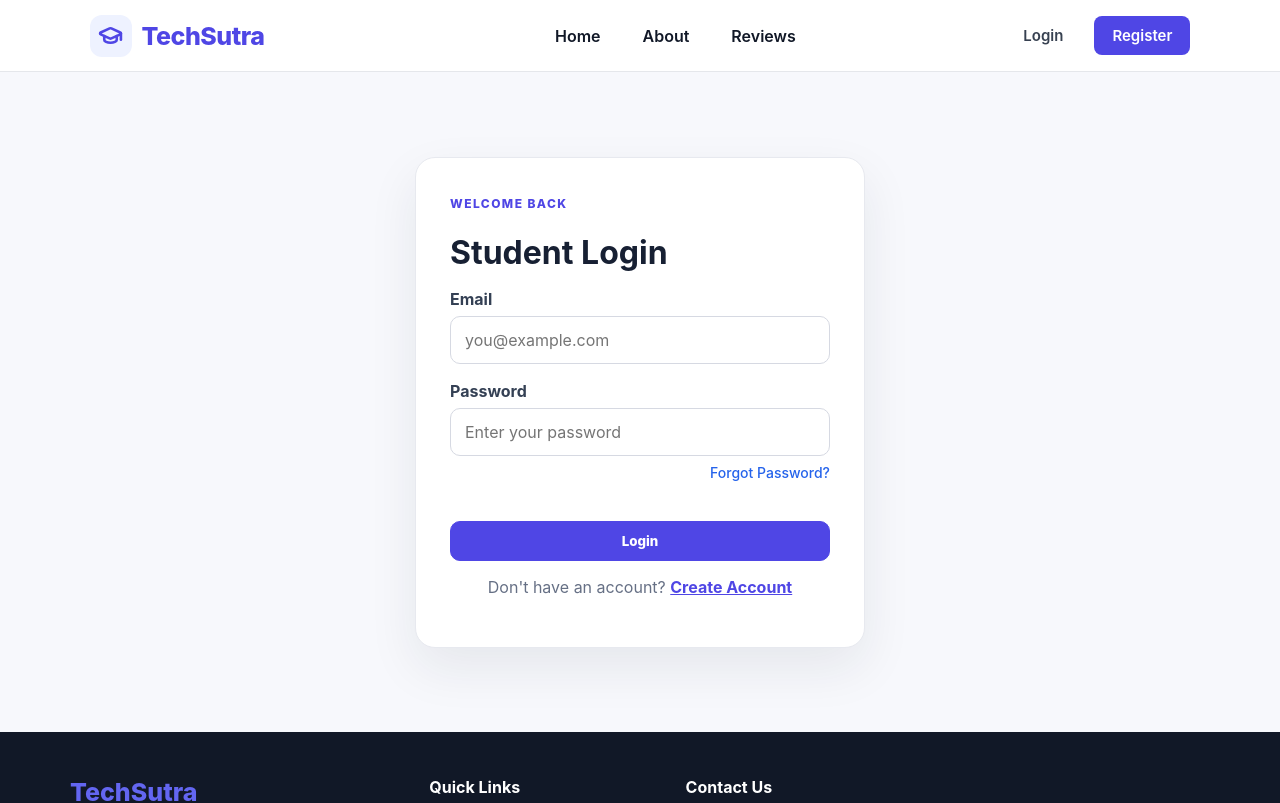
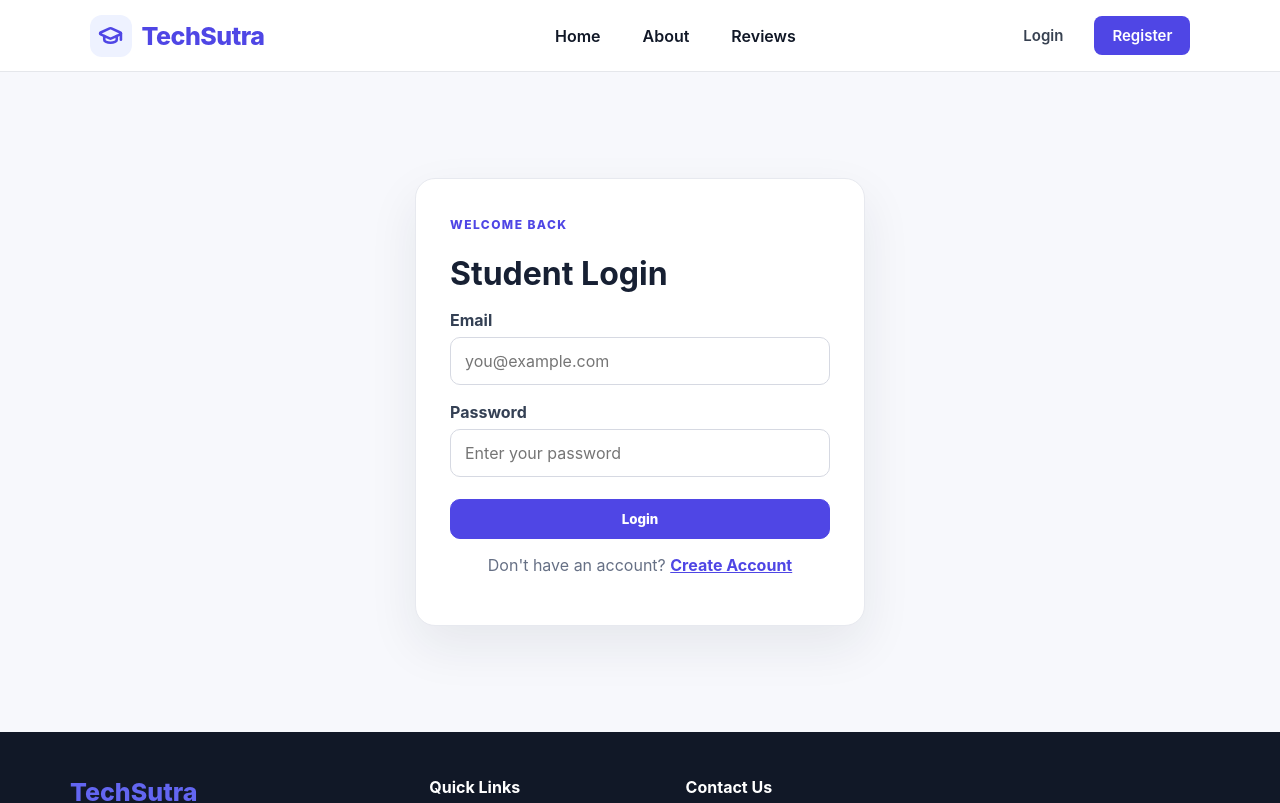
Before and after one commit to Dipti17Bhawar/E-Learning-Platform-For-Engineers, a React (Vite) app in the folder client/: page /login in a window 1280 px wide. Shown: the top 803 px of the page. Built offline with nearby package versions, Linux system fonts and the light colour scheme.

Commit message:
changes for reset password

```diff
--- a/client/src/views/Login/Login.css
+++ b/client/src/views/Login/Login.css
@@ -1,25 +1,17 @@
+
 /* =========================================
    LOGIN PAGE
 ========================================= */
 
 .login-page {
   min-height: calc(100vh - 72px);
-
-  background: linear-gradient(
-    135deg,
-    #eef2ff,
-    #f8fafc
-  );
-
+  background: linear-gradient(135deg, #eef2ff, #f8fafc);
   display: flex;
   align-items: center;
   justify-content: center;
-
   padding: 50px 20px;
-
   box-sizing: border-box;
 }
-
 
 /* =========================================
    LOGIN CARD
@@ -28,21 +20,13 @@
 .login-card {
   width: 100%;
   max-width: 450px;
-
   background: #ffffff;
-
   padding: 40px;
-
   border: 1px solid #e5e7eb;
-
   border-radius: 18px;
-
-  box-shadow:
-    0 15px 40px rgba(23, 32, 51, 0.10);
-
+  box-shadow: 0 15px 40px rgba(23, 32, 51, 0.1);
   box-sizing: border-box;
 }
-
 
 /* =========================================
    LOGIN HEADER
@@ -50,59 +34,31 @@
 
 .login-header {
   text-align: center;
-
   margin-bottom: 30px;
 }
 
-
-/* =========================================
-   LOGIN BADGE
-========================================= */
-
 .login-badge {
   display: inline-block;
-
   margin-bottom: 12px;
-
   color: #4f46e5;
-
   font-size: 12px;
-
   font-weight: 800;
-
   letter-spacing: 1.5px;
 }
 
-
-/* =========================================
-   HEADING
-========================================= */
-
 .login-header h1 {
   margin: 0 0 12px;
-
   color: #172033;
-
   font-size: 34px;
-
   font-weight: 800;
 }
 
-
-/* =========================================
-   DESCRIPTION
-========================================= */
-
 .login-header p {
   margin: 0;
-
   color: #667085;
-
   font-size: 16px;
-
   line-height: 1.6;
 }
-
 
 /* =========================================
    ERROR MESSAGE
@@ -110,26 +66,16 @@
 
 .login-error {
   background: #fef2f2;
-
   color: #dc2626;
-
   border: 1px solid #fecaca;
-
   border-radius: 8px;
-
   padding: 12px 14px;
-
   margin-bottom: 20px;
-
   font-size: 14px;
-
   font-weight: 600;
-
   text-align: center;
-
   line-height: 1.5;
 }
-
 
 /* =========================================
    FORM GROUP
@@ -139,89 +85,45 @@
   margin-bottom: 20px;
 }
 
-
-/* =========================================
-   LABEL
-========================================= */
-
 .form-group label {
   display: block;
-
   margin-bottom: 8px;
-
   color: #172033;
-
   font-size: 15px;
-
   font-weight: 700;
 }
 
-
-/* =========================================
-   INPUT
-========================================= */
-
 .form-group input {
   width: 100%;
-
   height: 48px;
-
   padding: 0 14px;
-
   background: #ffffff;
-
   color: #172033;
-
   border: 1.5px solid #d1d5db;
-
   border-radius: 8px;
-
   outline: none;
-
   font-family: inherit;
-
   font-size: 15px;
-
   box-sizing: border-box;
-
   transition:
     border-color 0.2s ease,
     box-shadow 0.2s ease,
     background 0.2s ease;
 }
 
-
-/* =========================================
-   INPUT PLACEHOLDER
-========================================= */
-
 .form-group input::placeholder {
   color: #9ca3af;
 }
 
-
-/* =========================================
-   INPUT FOCUS
-========================================= */
-
 .form-group input:focus {
   border-color: #4f46e5;
-
-  box-shadow:
-    0 0 0 3px rgba(79, 70, 229, 0.10);
+  box-shadow: 0 0 0 3px rgba(79, 70, 229, 0.1);
 }
-
-
-/* =========================================
-   INPUT DISABLED
-========================================= */
 
 .form-group input:disabled {
   background: #f9fafb;
-
   cursor: not-allowed;
 }
-
 
 /* =========================================
    LOGIN BUTTON
@@ -229,74 +131,40 @@
 
 .login-submit-btn {
   width: 100%;
-
   height: 48px;
-
   margin-top: 5px;
-
   background: #4f46e5;
-
   color: #ffffff;
-
   border: 2px solid #4f46e5;
-
   border-radius: 8px;
-
   font-family: inherit;
-
   font-size: 16px;
-
   font-weight: 700;
-
   cursor: pointer;
-
   display: flex;
-
   align-items: center;
-
   justify-content: center;
-
   gap: 10px;
-
   transition:
     background 0.2s ease,
     border-color 0.2s ease,
     transform 0.2s ease;
 }
 
-
-/* =========================================
-   BUTTON HOVER
-========================================= */
-
 .login-submit-btn:hover:not(:disabled) {
   background: #3730a3;
-
   border-color: #3730a3;
 }
-
-
-/* =========================================
-   BUTTON ACTIVE
-========================================= */
 
 .login-submit-btn:active:not(:disabled) {
   transform: translateY(1px);
 }
 
-
-/* =========================================
-   BUTTON DISABLED
-========================================= */
-
 .login-submit-btn:disabled {
   background: #a5b4fc;
-
   border-color: #a5b4fc;
-
   cursor: not-allowed;
 }
-
 
 /* =========================================
    LOADING SPINNER
@@ -304,18 +172,12 @@
 
 .loading-spinner {
   width: 16px;
-
   height: 16px;
-
   border: 2px solid rgba(255, 255, 255, 0.4);
-
   border-top-color: #ffffff;
-
   border-radius: 50%;
-
   animation: loginSpinner 0.7s linear infinite;
 }
-
 
 @keyframes loginSpinner {
   to {
@@ -323,160 +185,85 @@
   }
 }
 
-
 /* =========================================
    REGISTER TEXT
 ========================================= */
 
 .register-text {
   margin-top: 25px;
-
   text-align: center;
-
   color: #667085;
-
   font-size: 15px;
 }
 
-
-/* =========================================
-   REGISTER LINK
-========================================= */
-
 .register-text a {
   color: #4f46e5;
-
   font-weight: 700;
-
-  text-decoration: none !important;
-
+  text-decoration: none;
   transition: color 0.2s ease;
 }
 
-
-/* =========================================
-   REGISTER LINK HOVER
-========================================= */
-
 .register-text a:hover {
   color: #3730a3;
-
-  text-decoration: none !important;
+  text-decoration: none;
 }
-
 
 /* =========================================
    TABLET
 ========================================= */
 
 @media (max-width: 650px) {
-
   .login-page {
     min-height: calc(100vh - 60px);
-
     padding: 35px 18px;
   }
-
 
   .login-card {
     padding: 32px 25px;
   }
 
-
   .login-header h1 {
     font-size: 30px;
   }
-
 
   .login-header p {
     font-size: 15px;
   }
 }
 
-
 /* =========================================
    MOBILE
 ========================================= */
 
 @media (max-width: 450px) {
-
   .login-page {
     padding: 25px 15px;
   }
 
-
   .login-card {
     padding: 28px 20px;
-
     border-radius: 14px;
   }
-
 
   .login-header {
     margin-bottom: 25px;
   }
 
-
   .login-header h1 {
     font-size: 27px;
   }
-
 
   .login-header p {
     font-size: 14px;
   }
 
-
   .form-group input {
     height: 46px;
-
     font-size: 14px;
   }
 
-
   .login-submit-btn {
     height: 46px;
-
     font-size: 15px;
   }
 }
-
-
-
-/* Forgot password link */
-.forgot-password {
-  display: flex;
-  justify-content: flex-end;
-  margin-top: 8px;
-  margin-bottom: 18px;
-}
-
-.forgot-password a {
-  color: #2563eb;
-  font-size: 14px;
-  font-weight: 500;
-  text-decoration: none;
-}
-
-.forgot-password a:hover {
-  text-decoration: underline;
-}
-
-/* Forgot password page description */
-.forgot-description {
-  color: #64748b;
-  font-size: 14px;
-  line-height: 1.6;
-  margin-bottom: 20px;
-}
-
-/* Success message */
-.form-success {
-  background: #ecfdf5;
-  color: #047857;
-  border: 1px solid #a7f3d0;
-  border-radius: 8px;
-  padding: 12px;
-  margin-bottom: 16px;
-  font-size: 14px;
-}
--- a/client/src/views/Login/Login.jsx
+++ b/client/src/views/Login/Login.jsx
@@ -52,21 +52,14 @@ export default function Login() {
 
       const { token, user } = response.data;
 
-      if (!token) {
+      if (!token || !user) {
         setError(
-          "Login successful, but token was not received."
+          "Login response is incomplete. Please try again."
         );
         return;
       }
 
-      if (!user) {
-        setError(
-          "Login successful, but user information was not received."
-        );
-        return;
-      }
-
-      // Store authentication through AuthContext
+      // Save authentication through AuthContext
       login(token, user);
 
       // Navigate to dashboard
@@ -86,9 +79,7 @@ export default function Login() {
           "Unable to connect to the server. Please try again."
         );
       } else {
-        setError(
-          "Something went wrong. Please try again."
-        );
+        setError("Something went wrong. Please try again.");
       }
     } finally {
       setLoading(false);
@@ -113,9 +104,7 @@ export default function Login() {
           </div>
         )}
 
-        <label htmlFor="email">
-          Email
-        </label>
+        <label htmlFor="email">Email</label>
 
         <input
           id="email"
@@ -129,9 +118,7 @@ export default function Login() {
           disabled={loading}
         />
 
-        <label htmlFor="password">
-          Password
-        </label>
+        <label htmlFor="password">Password</label>
 
         <input
           id="password"
@@ -144,13 +131,6 @@ export default function Login() {
           required
           disabled={loading}
         />
-
-        {/* Navigate to ForgotPassword page */}
-        <div className="forgot-password">
-          <Link to="/forgot-password">
-            Forgot Password?
-          </Link>
-        </div>
 
         <button
           type="submit"
```
